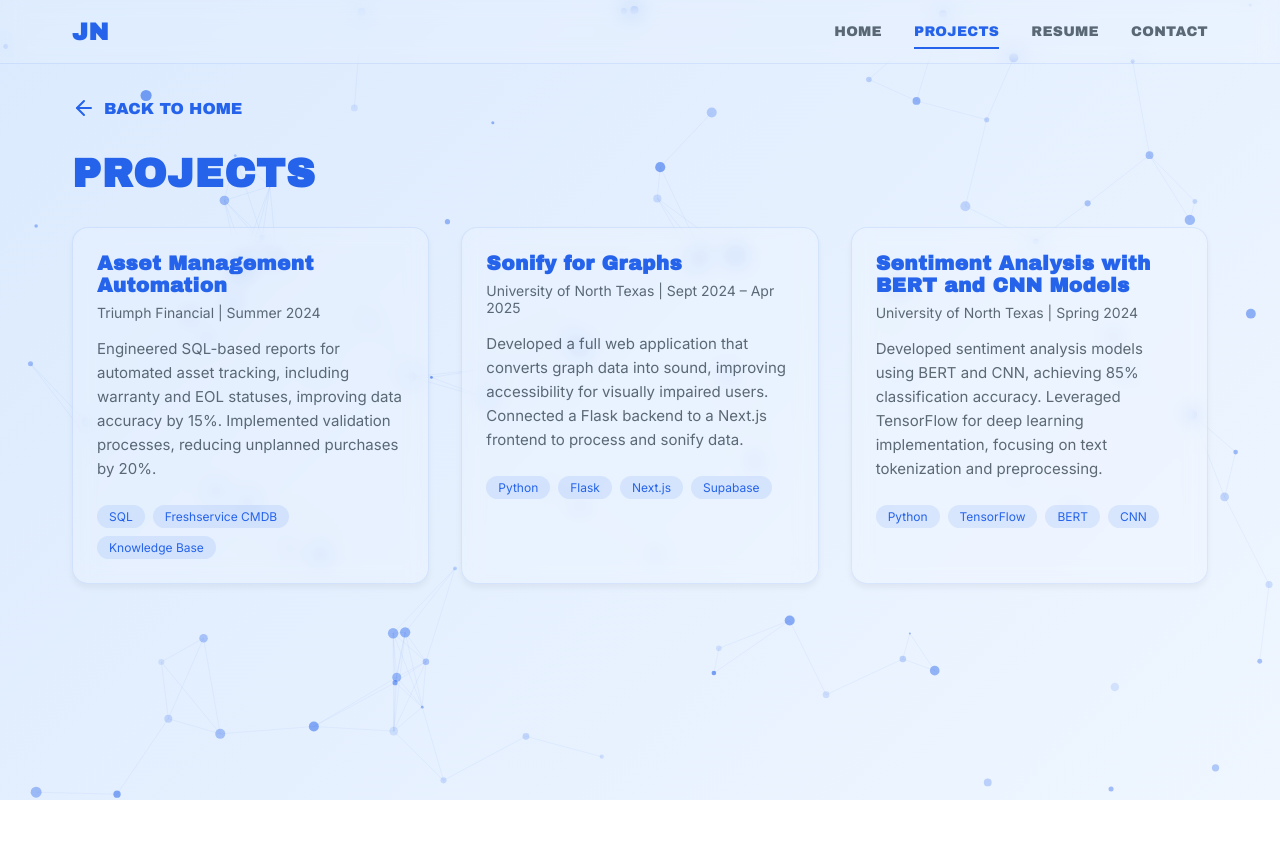
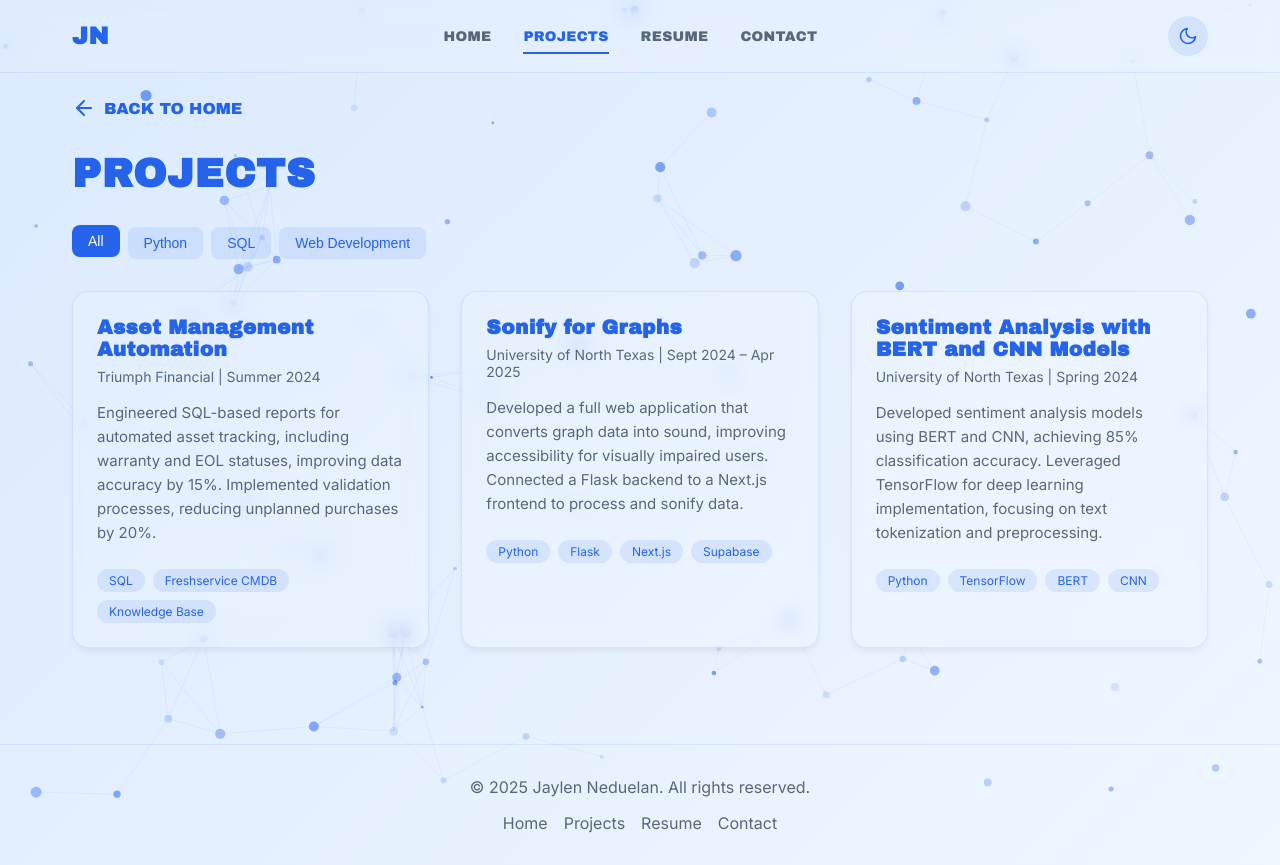
Before and after one commit to jneduelan/portfolio-website-CSCE3420, a plain HTML site: page projects.html in a window 1280 px wide. Before the commit the page ends 800 px from the top, so only its background shows below. Drawn offline with Linux system fonts and the light colour scheme.

Commit message:
Update projects.html

```diff
--- a/projects.html
+++ b/projects.html
@@ -22,6 +22,11 @@
         <a href="resume.html">RESUME</a>
         <a href="contact.html">CONTACT</a>
       </div>
+      <div class="theme-toggle">
+        <svg xmlns="http://www.w3.org/2000/svg" viewBox="0 0 24 24" fill="none" stroke="currentColor" stroke-width="2" stroke-linecap="round" stroke-linejoin="round">
+          <path d="M21 12.79A9 9 0 1 1 11.21 3 7 7 0 0 0 21 12.79z"></path>
+        </svg>
+      </div>
       <div class="menu-toggle">
         <div class="bar"></div>
         <div class="bar"></div>
@@ -39,10 +44,17 @@
       BACK TO HOME
     </a>
 
-    <h1 class="page-title">PROJECTS</h1>
+    <h1 class="page-title animate-in">PROJECTS</h1>
+
+    <div class="project-filters animate-in delay-1">
+      <button class="filter-btn active" data-filter="all">All</button>
+      <button class="filter-btn" data-filter="python">Python</button>
+      <button class="filter-btn" data-filter="sql">SQL</button>
+      <button class="filter-btn" data-filter="web">Web Development</button>
+    </div>
 
     <div class="projects-grid">
-      <div class="project-card">
+      <div class="project-card animate-in delay-2" data-tags="sql,database">
         <h2>Asset Management Automation</h2>
         <p class="project-meta">Triumph Financial | Summer 2024</p>
         <p class="project-description">
@@ -55,7 +67,7 @@
         </div>
       </div>
 
-      <div class="project-card">
+      <div class="project-card animate-in delay-3" data-tags="python,web,nextjs">
         <h2>Sonify for Graphs</h2>
         <p class="project-meta">University of North Texas | Sept 2024 – Apr 2025</p>
         <p class="project-description">
@@ -69,7 +81,7 @@
         </div>
       </div>
 
-      <div class="project-card">
+      <div class="project-card animate-in delay-4" data-tags="python,ai,ml">
         <h2>Sentiment Analysis with BERT and CNN Models</h2>
         <p class="project-meta">University of North Texas | Spring 2024</p>
         <p class="project-description">
@@ -85,6 +97,22 @@
     </div>
   </main>
 
+  <footer class="footer">
+    <p>&copy; 2025 Jaylen Neduelan. All rights reserved.</p>
+    <div class="footer-links">
+      <a href="index.html">Home</a>
+      <a href="projects.html">Projects</a>
+      <a href="resume.html">Resume</a>
+      <a href="contact.html">Contact</a>
+    </div>
+  </footer>
+
+  <div class="scroll-top">
+    <svg xmlns="http://www.w3.org/2000/svg" width="24" height="24" viewBox="0 0 24 24" fill="none" stroke="currentColor" stroke-width="2" stroke-linecap="round" stroke-linejoin="round">
+      <polyline points="18 15 12 9 6 15"></polyline>
+    </svg>
+  </div>
+
   <script src="js/script.js"></script>
 </body>
 </html>
```
